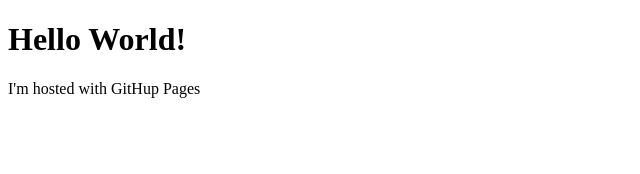
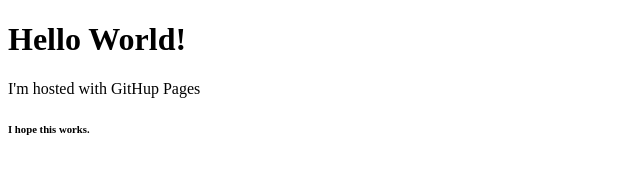
Before and after one commit to andreplaut/andreplaut.github.io, a plain HTML site: page index.html in a window 1280 px wide. Shown: the full height of the page, 0-640 px from the left. Drawn offline with Linux system fonts and the light colour scheme.

Commit message:
Adding a message of hope
Hopefully this works!

```diff
--- a/index.html
+++ b/index.html
@@ -6,5 +6,6 @@
 	<body>
 		<h1>Hello World!</h1>
 		<p>I'm hosted with GitHup Pages</p>
+		<h6>I hope this works.</h6>
 	</body>
 </html>
```
